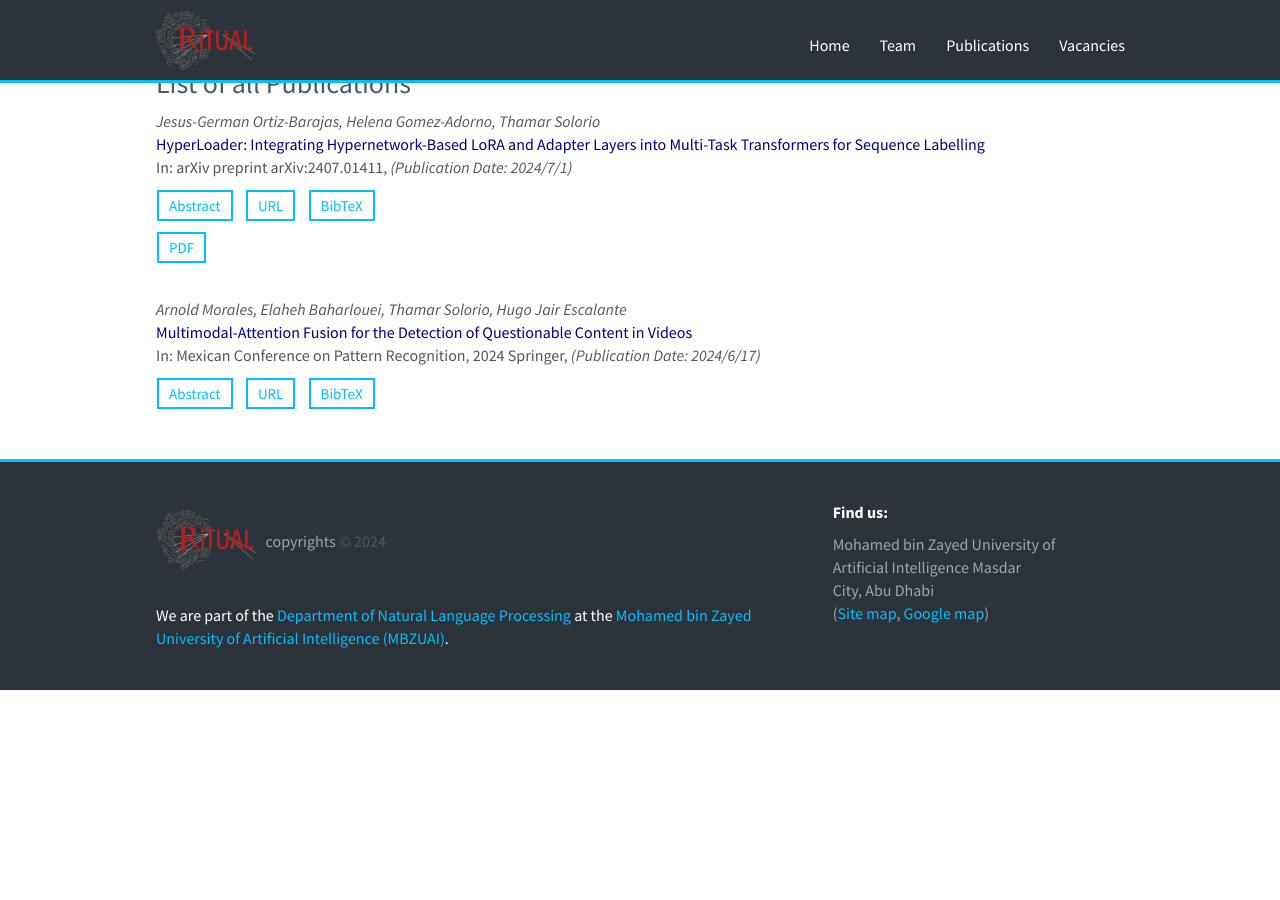
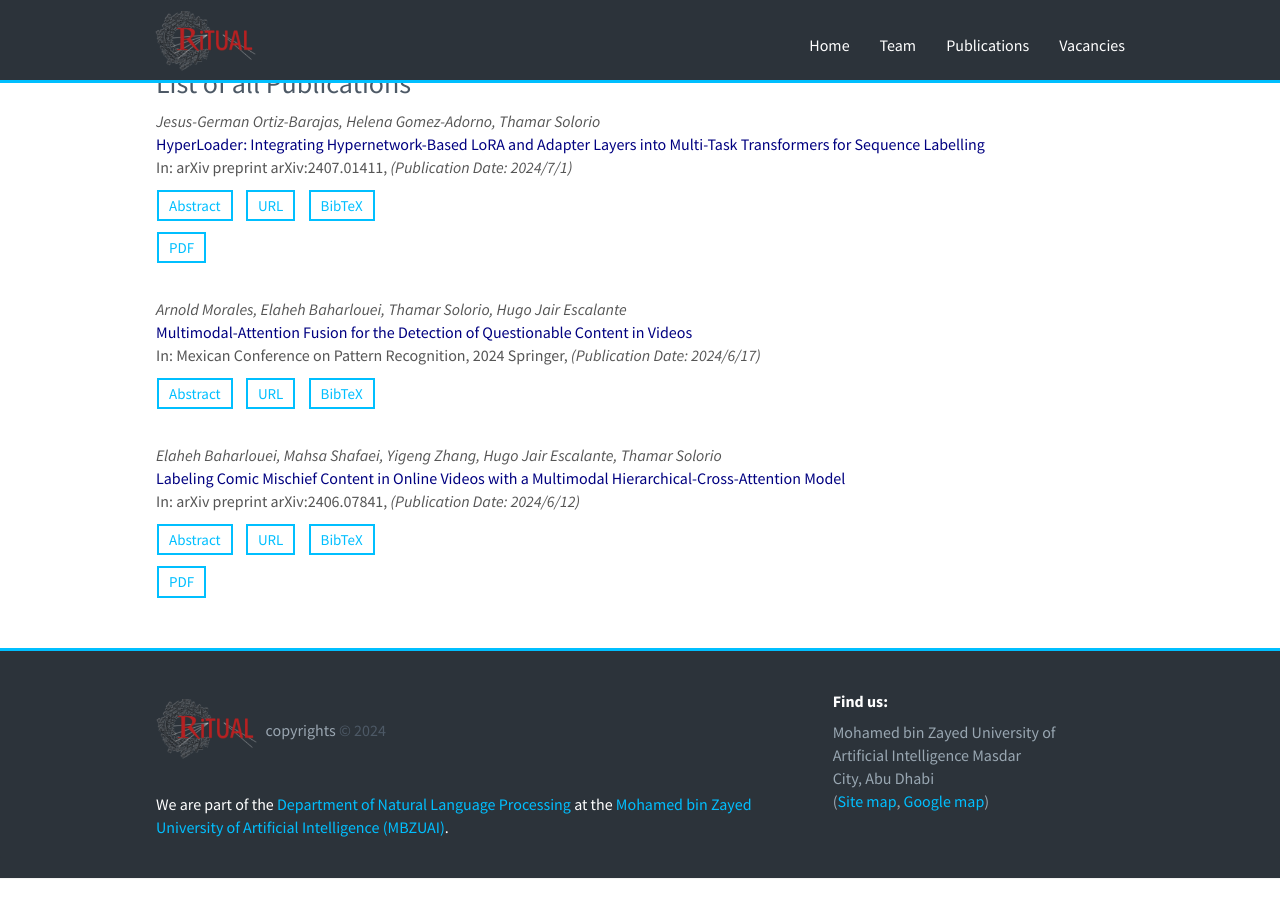
Before and after one commit to RamzaBasharat/MBZUAI, a Jekyll site: the page built from _pages/publications.md, in a window 1280 px wide and 900 px high, scrolled down 583 px. Built offline with Jekyll 4.4.1, drawn with Linux system fonts in a browser that asks for light colours; nearby versions of some CDN libraries; before the commit the page ends 1295 px from its top, so only the background shows below that; part of the change alters nothing that is shown.

Commit message:
publications 3

```diff
--- a/_data/publist.yml
+++ b/_data/publist.yml
@@ -29,3 +29,18 @@
       year={2024},
       organization={Springer}
     }
+
+- title: "Labeling Comic Mischief Content in Online Videos with a Multimodal Hierarchical-Cross-Attention Model"
+  authors: "Elaheh Baharlouei, Mahsa Shafaei, Yigeng Zhang, Hugo Jair Escalante, Thamar Solorio"
+  abs: "We address the challenge of detecting questionable content in online media, specifically the subcategory of comic mischief. This type of content combines elements such as violence, adult content, or sarcasm with humor, making it difficult to detect. Employing a multimodal approach is vital to capture the subtle details inherent in comic mischief content. To tackle this problem, we propose a novel end-to-end multimodal system for the task of comic mischief detection. As part of this contribution, we release a novel dataset for the targeted task consisting of three modalities: video, text (video captions and subtitles), and audio. We also design a HIerarchical Cross-attention model with CAPtions (HICCAP) to capture the intricate relationships among these modalities. The results show that the proposed approach makes a significant improvement over robust baselines and state-of-the-art models for comic mischief detection and its type classification. This emphasizes the potential of our system to empower users, to make informed decisions about the online content they choose to see. In addition, we conduct experiments on the UCF101, HMDB51, and XD-Violence datasets, comparing our model against other state-of-the-art approaches showcasing the outstanding performance of our proposed model in various scenarios."
+  publisher: "arXiv preprint arXiv:2406.07841"
+  url: "https://arxiv.org/abs/2406.07841"
+  pdf: "https://arxiv.org/pdf/2406.07841"
+  date: "2024/6/12"
+  bibtex: |
+    @article{baharlouei2024labeling,
+      title={Labeling Comic Mischief Content in Online Videos with a Multimodal Hierarchical-Cross-Attention Model},
+      author={Baharlouei, Elaheh and Shafaei, Mahsa and Zhang, Yigeng and Escalante, Hugo Jair and Solorio, Thamar},
+      journal={arXiv preprint arXiv:2406.07841},
+      year={2024}
+    }
--- a/_data/publist_new.yml
+++ b/_data/publist_new.yml
@@ -28,6 +28,21 @@
       pages={188--199},
       year={2024},
       organization={Springer}
+    }
+
+- title: "Labeling Comic Mischief Content in Online Videos with a Multimodal Hierarchical-Cross-Attention Model"
+  authors: "Elaheh Baharlouei, Mahsa Shafaei, Yigeng Zhang, Hugo Jair Escalante, Thamar Solorio"
+  abs: "We address the challenge of detecting questionable content in online media, specifically the subcategory of comic mischief. This type of content combines elements such as violence, adult content, or sarcasm with humor, making it difficult to detect. Employing a multimodal approach is vital to capture the subtle details inherent in comic mischief content. To tackle this problem, we propose a novel end-to-end multimodal system for the task of comic mischief detection. As part of this contribution, we release a novel dataset for the targeted task consisting of three modalities: video, text (video captions and subtitles), and audio. We also design a HIerarchical Cross-attention model with CAPtions (HICCAP) to capture the intricate relationships among these modalities. The results show that the proposed approach makes a significant improvement over robust baselines and state-of-the-art models for comic mischief detection and its type classification. This emphasizes the potential of our system to empower users, to make informed decisions about the online content they choose to see. In addition, we conduct experiments on the UCF101, HMDB51, and XD-Violence datasets, comparing our model against other state-of-the-art approaches showcasing the outstanding performance of our proposed model in various scenarios."
+  publisher: "arXiv preprint arXiv:2406.07841"
+  url: "https://arxiv.org/abs/2406.07841"
+  pdf: "https://arxiv.org/pdf/2406.07841"
+  date: "2024/6/12"
+  bibtex: |
+    @article{baharlouei2024labeling,
+      title={Labeling Comic Mischief Content in Online Videos with a Multimodal Hierarchical-Cross-Attention Model},
+      author={Baharlouei, Elaheh and Shafaei, Mahsa and Zhang, Yigeng and Escalante, Hugo Jair and Solorio, Thamar},
+      journal={arXiv preprint arXiv:2406.07841},
+      year={2024}
     }
 
 - title: ""
@@ -173,12 +188,3 @@
   pdf: ""
   date: ""
   bibtex: |
-
-- title: ""
-  authors: ""
-  abs: ""
-  publisher: ""
-  url: ""
-  pdf: ""
-  date: ""
-  bibtex: |
```
